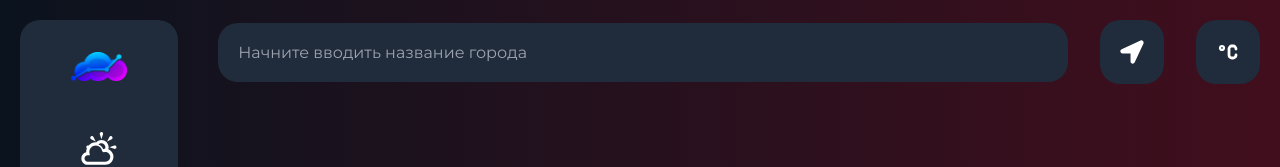
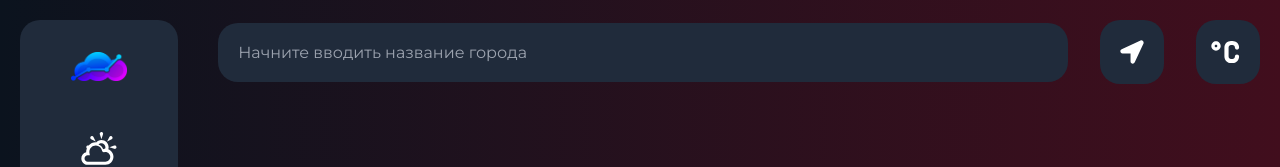
Before and after one commit to AlexFlowers505/weather-pulse, a React (Create React App) app: page / in a window 1280 px wide. Shown: the top 167 px of the page. Built offline with nearby package versions, Linux system fonts and the light colour scheme.

Commit message:
units btn style adjusted

```diff
--- a/src/views/components/ChangeUnitsBtn.jsx
+++ b/src/views/components/ChangeUnitsBtn.jsx
@@ -7,21 +7,13 @@ const locateMeBtnData = {
   contentType: separateSymbolBtnTypes.icon,
   content: temperatureUnits.celsius.icon,
   extraStyles: {
-    width: '200%',
-    maxHeight: 'unset',
-    maxWidth: 'unset',
-    display: 'inlineBlock',
-    height: '200%',
-    position: 'absolute',
-    left: '43%',
-    transform: 'translate(-50%, -50%)',
-    top: '50%',
+    transform: 'scale(1.5) translateX(-2px)',
   }
 }
-const {contentType, content} = locateMeBtnData
+const {contentType, content, extraStyles} = locateMeBtnData
 
 export default function ChangeUnitsBtn() {
   return (
-    <SeparateSymbolBtn contentType={contentType} content={content} />
+    <SeparateSymbolBtn contentType={contentType} content={content} extraStyles={extraStyles} />
   )
 }
--- a/src/views/components/SeparateSymbolBtn.jsx
+++ b/src/views/components/SeparateSymbolBtn.jsx
@@ -21,12 +21,12 @@ const className = `
     font-montserrat
 `
 export default function SeparateSymbolBtn(btnData) {
-    const {contentType, content} = btnData
+    const {contentType, content, extraStyles} = btnData
     return (
         <button className={className}>
             {
                 contentType == separateSymbolBtnTypes.text ? content :
-                contentType == separateSymbolBtnTypes.icon ? <SpriteSvg id={content}/> : ''
+                contentType == separateSymbolBtnTypes.icon ? <SpriteSvg id={content} extraStyles={extraStyles}/> : ''
             }
         </button>
     )
--- a/src/views/components/SpriteSvg.jsx
+++ b/src/views/components/SpriteSvg.jsx
@@ -1,7 +1,7 @@
 import React from 'react'
 
-export default function SpriteSvg({id}) {
+export default function SpriteSvg({id, extraStyles}) {
   return (
-    <svg className='w-full h-full'><use href={`#${id}`} /></svg>
+    <svg className='w-full h-full' style={extraStyles}><use href={`#${id}`} /></svg>
   )
 }
```
